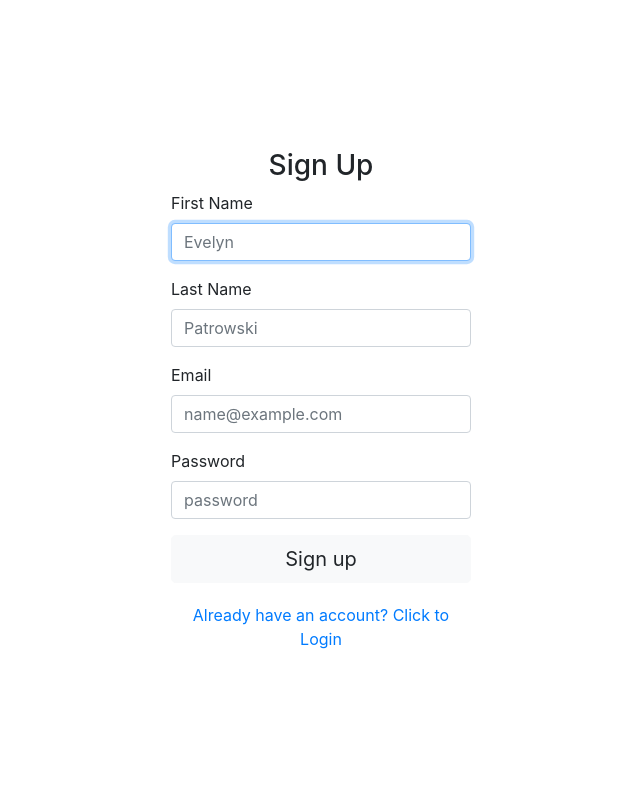
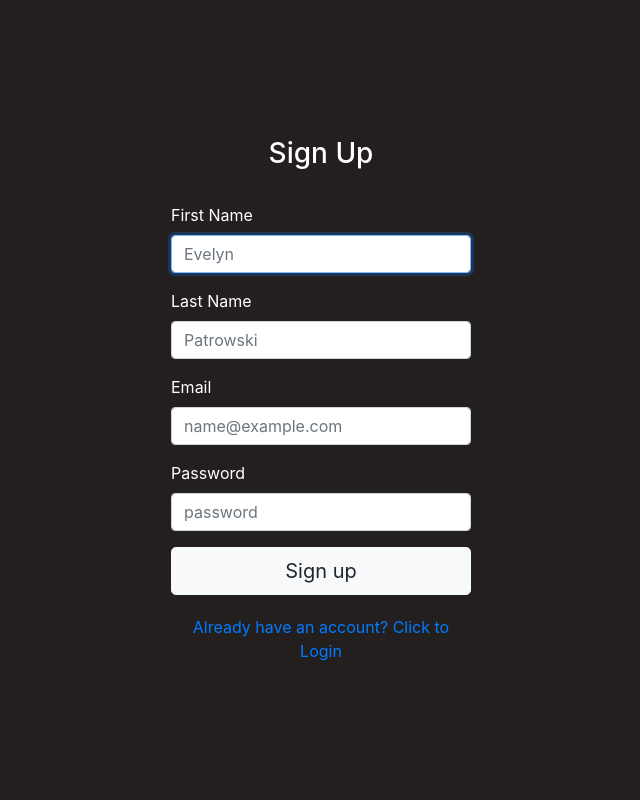
Before and after one commit to pedropa140/RutgersIEEE2024, a Python web app: template flask/templates/signup.html in a window 1280 px wide. Shown: the whole page, without its empty margins (319-959 px from the left). Run offline with Jinja, Linux system fonts and the light colour scheme; the template is opened without the code that fills it, so the values that code supplies are empty; some libraries are stand-ins or nearby versions.

Commit message:
sign up log in page design

```diff
--- a/flask/templates/login.html
+++ b/flask/templates/login.html
@@ -17,6 +17,7 @@
             83.333% { color: orange; }
             100% { color: red; }
         }
+
     </style>
 
 <head>
@@ -31,7 +32,7 @@
 
 <form method="post" class="form-signin" style="margin-top:-100px">
 	<div class="container">
-	<img class="rounded mx-auto d-block" width = 250px length = 250px src="{{ url_for('static', filename='logo.png') }}">
+	<!--<img class="rounded mx-auto d-block" width = 250px length = 250px src="{{ url_for('static', filename='logo.png') }}">-->
 	<h2 class="form-header" id="form-title1"> Login</h2>
 	<input type="email" name = "email" id="email" class="form-control" placeholder="name@example.com" required autofocus>
 	<input style="margin-top: 10px;" type="password" name = "passw" id="passw" class="form-control" placeholder="password" required>
--- a/flask/templates/signup.html
+++ b/flask/templates/signup.html
@@ -8,7 +8,11 @@
 	<meta name="viewport" content="width=device-width, initial-scale=1">
 </head>
 <style>
-	.container {
+body{
+	background-color: rgb(36, 31, 31);
+	color: white;
+}
+.container {
     display: flex;
     justify-content: center;
     align-items: center;
@@ -35,11 +39,13 @@
 #form-text a:hover {
     text-decoration: underline;
 }
+
 </style>
 <body>
 <div class="container">
 	<form method="post" action="" class="form-signup">
 	<h3 id="form-title1">Sign Up</h3>
+	<br>
 	<div class="form-group">
 		<label for="firstName">First Name</label>
 		<input type="text" class="form-control" name="first_name" placeHolder="Evelyn" required autofocus>
```
Also changed, not shown: 1 other file.
